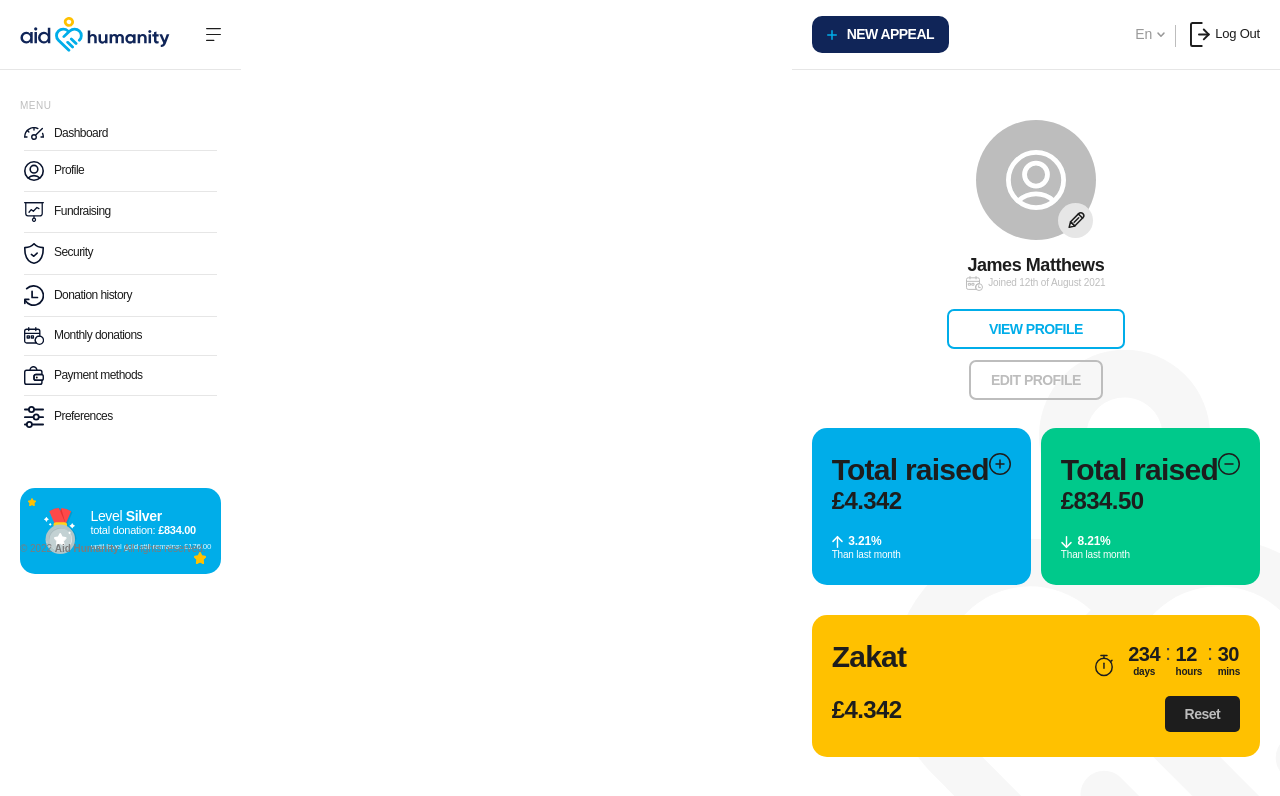
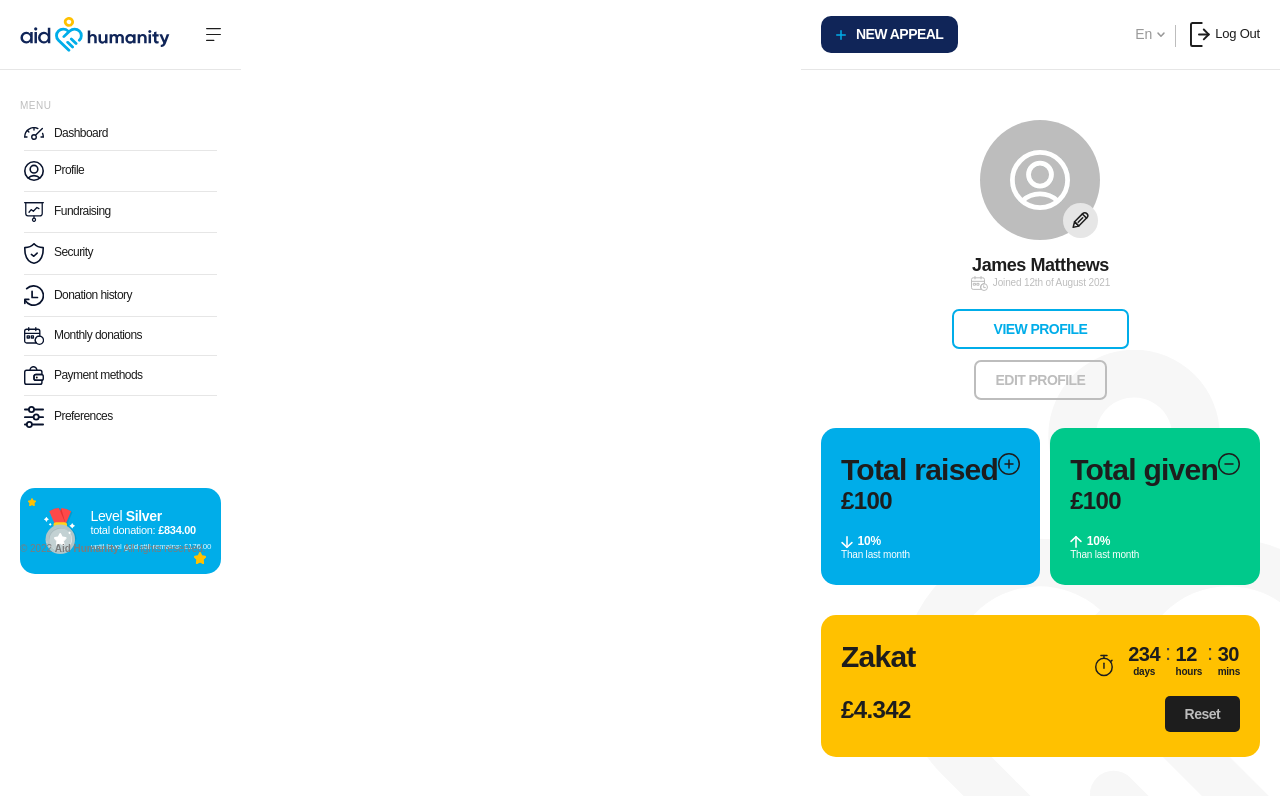
Before and after one commit to muhammadfuaad/aidhumaninty-practice-2, a React (Create React App) app: page /portal in a window 1280 px wide. Shown: the top 796 px of the page. Built offline with nearby package versions, Linux system fonts and the light colour scheme.

Commit message:
funding_stats component added

```diff
--- a/src/components/dashboard/circular_progress_bar.js
+++ b/src/components/dashboard/circular_progress_bar.js
@@ -13,19 +13,17 @@ function Circular_progress_bar() {
         text={`${percentage}%`}
         background
         backgroundPadding={0}
-        style={{
-          fontSize: "2.5rem",
-        }}
-
 
         styles={buildStyles({
-          fontSize: "2.5rem",
+          textSize: "2.5rem",
+          textWeight: "900",
           fontWeight: "900",
           backgroundColor: "#102558",
           textColor: "#fff",
           pathColor: "#00ade9",
           trailColor: "transparent",
           transform: "rotate(90deg)",
+          transformOrigin: 'center center',
           rotation: 1 / 7 + 1 / 10,
           text: {
             // Text color
--- /dev/null
+++ b/src/components/dashboard/funding_stats.js
@@ -0,0 +1,17 @@
+function Funding_stats(props) {
+  return (
+    <div className={`px-8 py-10 rounded-3xl flex flex-col ${props.classNames}`}>
+      <div className="flex justify-between items-start">
+        <span className="text-[3rem] font-bold tracking-[-0.75px] text-headings">{props.title}</span>
+        <img src={`./Icons/${props.symbol}-circle.svg`}></img>
+      </div>
+      <span className="text-[2.4rem] font-semibold tracking-[-0.6px] text-headings">{props.amount}</span>
+      <div className="mt-8 flex space-x-2">
+        <img src={`./Icons/arrow-${props.img}.svg`}></img>
+        <span className="text-[1.2rem] font-semibold tracking-[-0.18px] text-[#fff]">{props.percentage}</span>
+      </div>
+      <span className="text-[1rem] font-normal tracking-[-0.18px] text-[#fff]">Than last month</span>
+    </div>
+  );
+}
+export default Funding_stats;
--- a/src/components/dashboard/profile_sidebar.js
+++ b/src/components/dashboard/profile_sidebar.js
@@ -1,5 +1,4 @@
-import Total_given from "./total_given";
-import Total_raised from "./total_raised";
+import Funding_stats from "./funding_stats";
 import Zakat from "./zakat";
 
 function Profile_sidebar() {
@@ -30,8 +29,10 @@ function Profile_sidebar() {
         <button className="px-16 py-4 uppercase text-[1.4rem] font-semibold text-primary outline outline-2 outline-primary rounded-lg mt-8">View Profile</button>
         <button className="px-8 py-4 uppercase text-[1.4rem] font-semibold text-[#bdbdbd] outline outline-2 outline-[#bdbdbd] rounded-lg mt-6">Edit Profile</button>
         <div className="mt-12 flex space-x-4">
-          <Total_raised />
-          <Total_given />
+        <Funding_stats title="Total raised" amount="£100" percentage="10%" classNames="bg-primary" symbol="plus"
+          img="bottom" />
+          <Funding_stats title="Total given" amount="£100" percentage="10%" classNames="bg-green" symbol="minus"
+          img="top" />
         </div>
         <div className="mt-12 w-full">
           <Zakat />
--- a/src/components/dashboard/total_given.js
+++ /dev/null
@@ -1,17 +0,0 @@
-function Total_given() {
-  return (
-    <div className="bg-green px-8 py-10 rounded-3xl flex flex-col">
-      <div className="flex justify-between items-start">
-        <span className="text-[3rem] font-bold tracking-[-0.75px] text-headings">Total raised</span>
-        <img src="./Icons/minus-circle.svg"></img>
-      </div>
-      <span className="text-[2.4rem] font-semibold tracking-[-0.6px] text-headings">£834.50</span>
-      <div className="mt-8 flex space-x-2">
-        <img src="./Icons/arrow-bottom.svg"></img>
-        <span className="text-[1.2rem] font-semibold tracking-[-0.18px] text-[#fff]">8.21%</span>
-      </div>
-      <span className="text-[1rem] font-normal tracking-[-0.18px] text-[#fff]">Than last month</span>
-    </div>
-  );
-}
-export default Total_given;
--- a/src/components/dashboard/total_raised.js
+++ /dev/null
@@ -1,17 +0,0 @@
-function Total_raised() {
-  return (
-    <div className="bg-primary px-8 py-10 rounded-3xl flex flex-col">
-      <div className="flex justify-between items-start">
-        <span className="text-[3rem] font-bold tracking-[-0.75px] text-headings">Total raised</span>
-        <img src="./Icons/plus-circle.svg"></img>
-      </div>
-      <span className="text-[2.4rem] font-semibold tracking-[-0.6px] text-headings">£4.342</span>
-      <div className="mt-8 flex space-x-2">
-        <img src="./Icons/arrow-top.svg"></img>
-        <span className="text-[1.2rem] font-semibold tracking-[-0.18px] text-[#fff]">3.21%</span>
-      </div>
-      <span className="text-[1rem] font-normal tracking-[-0.18px] text-[#fff]">Than last month</span>
-    </div>
-  );
-}
-export default Total_raised;
```
